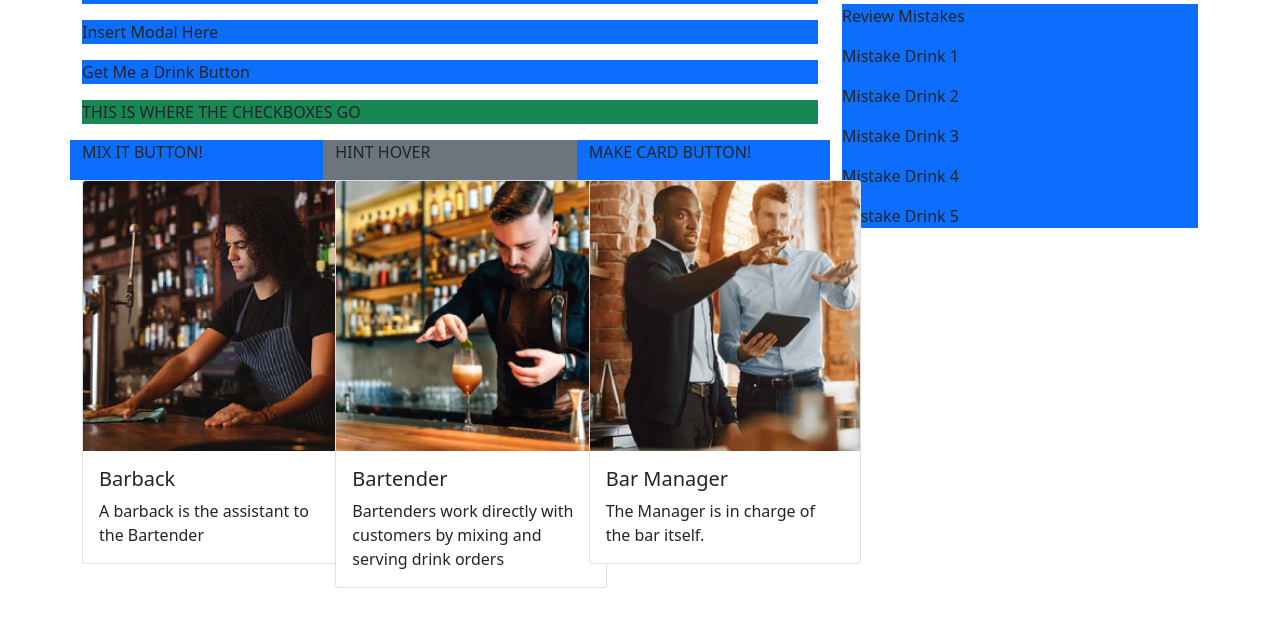
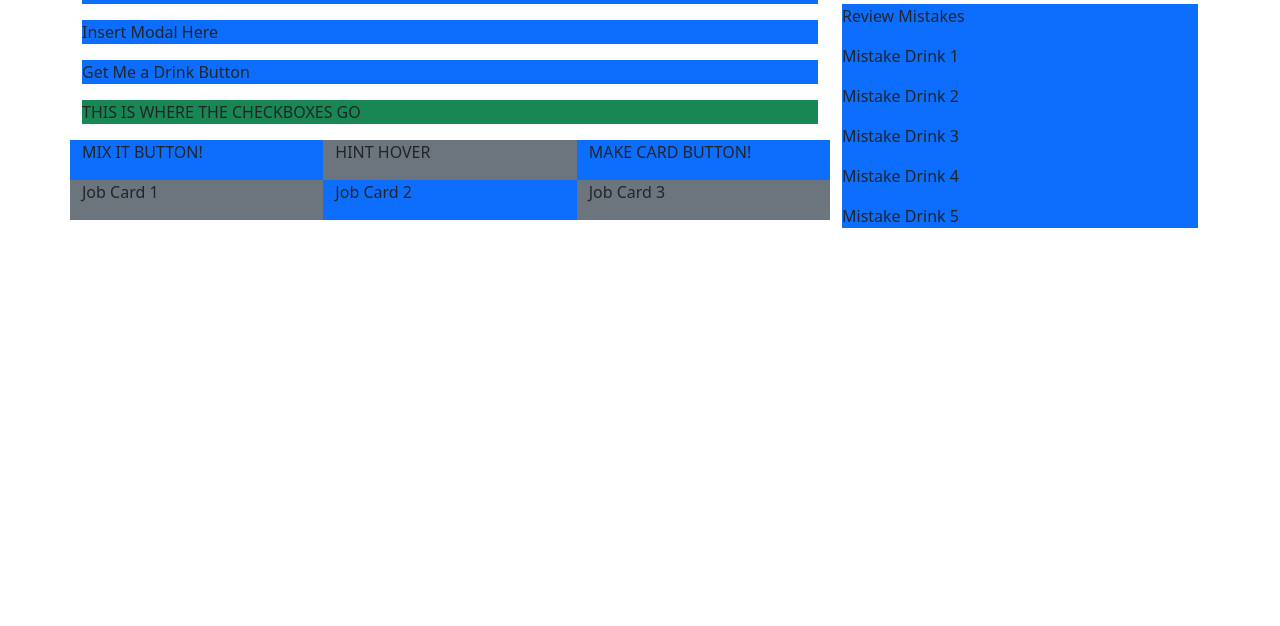
Before and after one commit to KDeLaria/bartending-school, a plain HTML site: page index.html in a window 1280 px wide. Shown: the part 76-702 px from the top of the page. Drawn offline with nearby package versions, Linux system fonts and the light colour scheme.

Commit message:
script-two

```diff
--- a/index.html
+++ b/index.html
@@ -45,35 +45,17 @@
                     </div>
                 </div>
                 <div class="row">
-                    <div class="col-md-4">
-                        <div class="card" style="width: 17rem;">
-                            <img class="card-img-top" src="assets/images/job1.png" alt="Image of a bartender">
-                            <div class="card-body">
-                              <h5 class="card-title">Barback</h5>
-                              <p class="card-text">A barback is the assistant to the Bartender</p>
-                            </div>
-                        </div>
+                    <div class="col-md-4 bg-secondary">
+                        <p>Job Card 1</p>
                     </div>
 
-                    <div class="col-md-4">
-                        <div class="card" style="width: 17rem;">
-                            <img class="card-img-top" src="assets/images/job2.png" alt="Image of a bartender">
-                            <div class="card-body">
-                              <h5 class="card-title">Bartender</h5>
-                              <p class="card-text">Bartenders work directly with customers by mixing and serving drink orders</p>
-                            </div>
-                    </div>
+                    <div class="col-md-4 bg-primary">
+                        <p>Job Card 2</p>
                     </div>
 
-                    <div class="col-md-4">
-                        <div class="card" style="width: 17rem;">
-                            <img class="card-img-top" src="assets/images/job3.png" alt="Image of a bartender">
-                            <div class="card-body">
-                              <h5 class="card-title">Bar Manager</h5>
-                              <p class="card-text">The Manager is in charge of the bar itself.</p>
-                            </div>
+                    <div class="col-md-4 bg-secondary">
+                        <p>Job Card 3</p>
                     </div>
-                </div>
                 </div>
 
             </div>
```
Also changed, not shown: assets/js/script2.js (added, +7 -0 lines), index2.html (+1 -2 lines).
